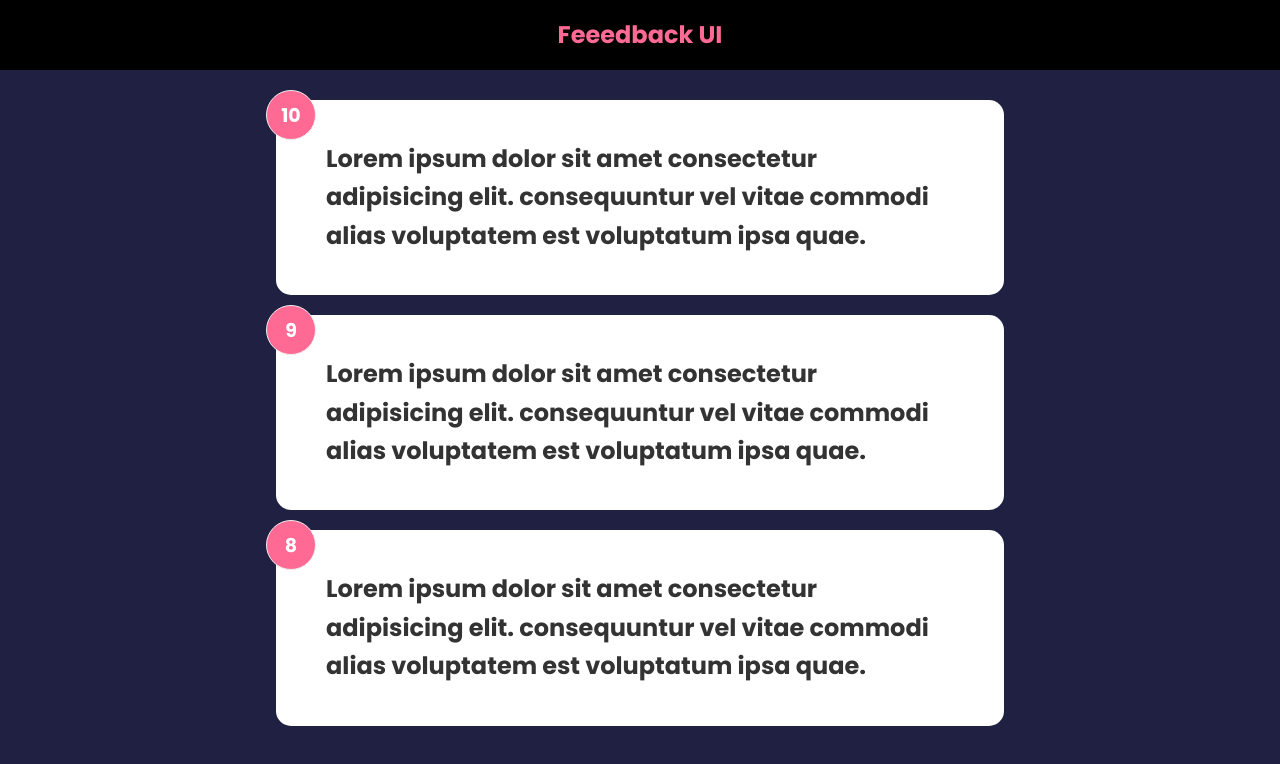
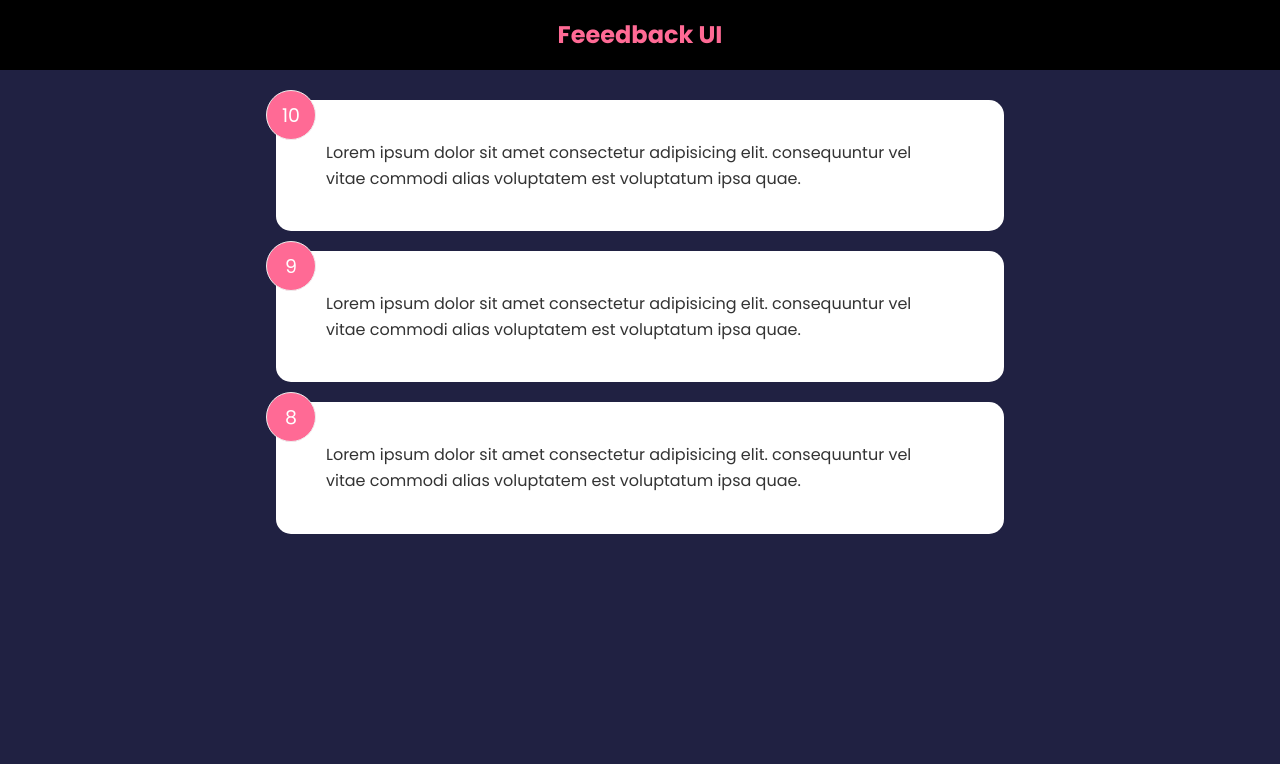
Before and after one commit to alexelmore/react-feedback-app, a React (Create React App) app in the folder feed-app/: page / in a window 1280 px wide. Shown: the top 764 px of the page. Built offline with nearby package versions, Linux system fonts and the light colour scheme.

Commit message:
Add global style Card Component

```diff
--- a/feed-app/src/components/FeedbackItem.jsx
+++ b/feed-app/src/components/FeedbackItem.jsx
@@ -1,11 +1,12 @@
+import Card from "./shared/Card";
 // FeedbackItem Component
 
 function FeedbackItem({ data }) {
   return (
-    <div className="card">
+    <Card>
       <div className="num-display">{data.rating}</div>
       <div className="text-display">{data.text}</div>
-    </div>
+    </Card>
   );
 }
 
--- a/feed-app/src/components/FeedbackList.jsx
+++ b/feed-app/src/components/FeedbackList.jsx
@@ -1,17 +1,14 @@
 import FeedbackItem from "./FeedbackItem";
 function FeedbackList({ feedback }) {
-  console.log(feedback);
+  if (!feedback || feedback.length === 0) {
+    return <h2>There is no feedback at this time</h2>;
+  } else {
+  }
   return (
-    <div>
-      {feedback.length ? (
-        feedback.map((data) => (
-          <h2 key={data.id}>
-            <FeedbackItem data={data} />
-          </h2>
-        ))
-      ) : (
-        <h2>There is no feedback at this time</h2>
-      )}
+    <div className="feedback-list">
+      {feedback.map((data) => (
+        <FeedbackItem key={data.id} data={data} />
+      ))}
     </div>
   );
 }
--- /dev/null
+++ b/feed-app/src/components/shared/Card.jsx
@@ -0,0 +1,7 @@
+import React from "react";
+
+function Card({ children }) {
+  return <div className="card">{children}</div>;
+}
+
+export default Card;
```
